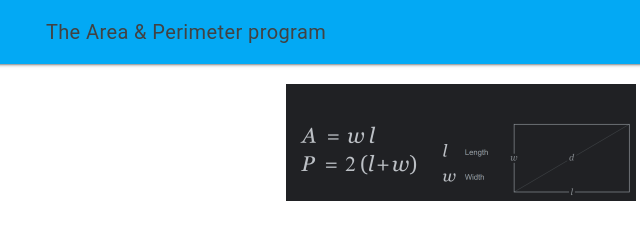
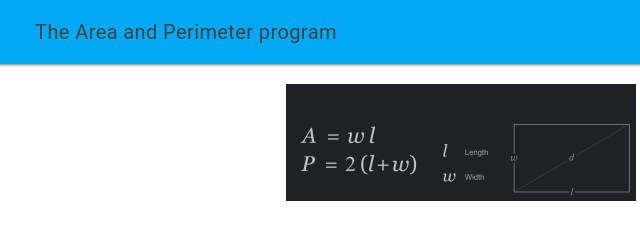
Before and after one commit to MTHS-ICD2O-1-2023/ICD2O-Unit-2-02-hai-tran-2, a plain HTML site: page index.html in a window 1280 px wide. Shown: the top 240 px of the page, 474-1114 px from the left. Drawn offline with nearby package versions, Linux system fonts and the light colour scheme.

Commit message:
fix mtake again

```diff
--- a/index.html
+++ b/index.html
@@ -13,7 +13,7 @@
     <link rel="icon" type="image/png" sizes="32x32" href="./favicon-32x32.png">
     <link rel="icon" type="image/png" sizes="16x16" href="./favicon-16x16.png">
     <link rel="manifest" href="/site.webmanifest">
-    <title>The Area & Perimeter program</title>
+    <title>The Area and Perimeter program</title>
   </head>
   <body>
     <script defer src="https://code.getmdl.io/1.3.0/material.min.js"></script>
@@ -21,7 +21,7 @@
     <div class="mdl-layout mdl-js-layout mdl-layout--fixed-header">
       <header class="mdl-layout__header">
         <div class="mdl-layout__header-row">
-          <span class="mdl-layout-title">The Area & Perimeter program</span>
+          <span class="mdl-layout-title">The Area and Perimeter program</span>
         </div>
       </header>
       <main class="mdl-layout__content">
```
